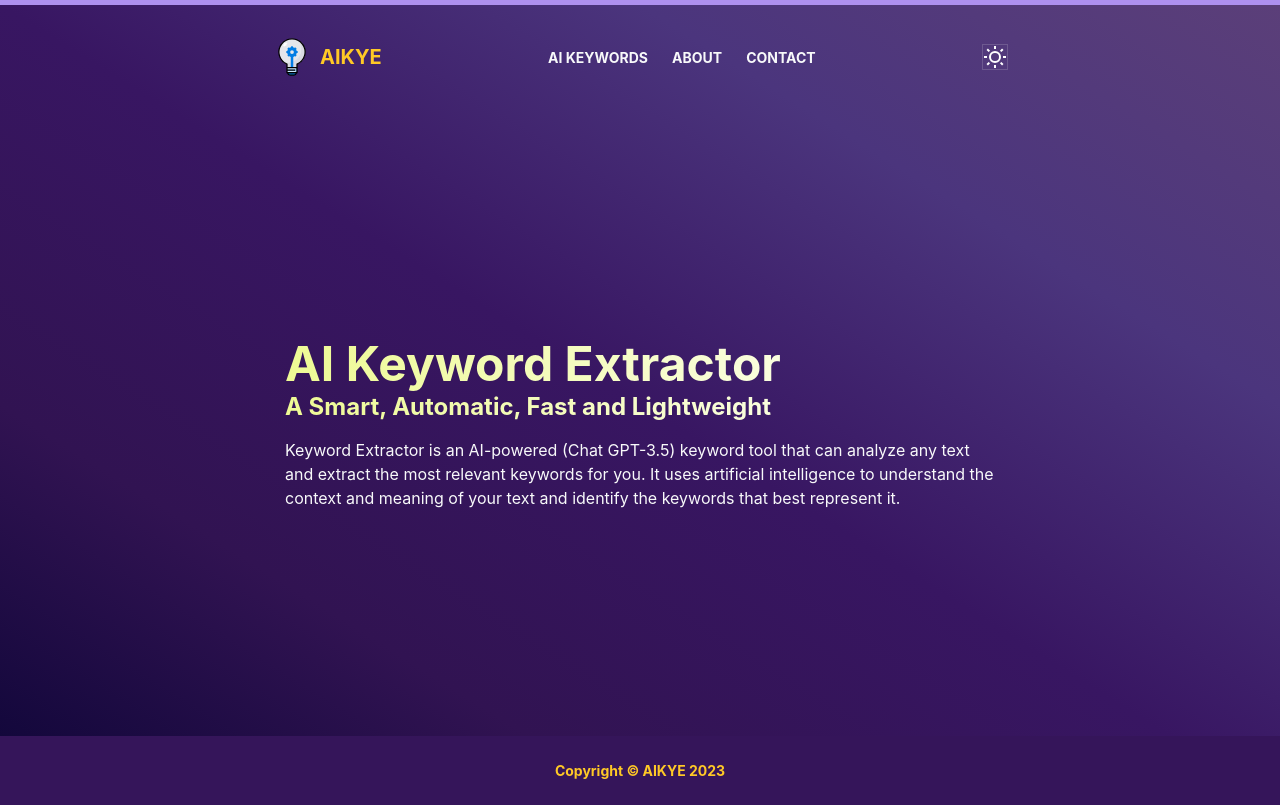
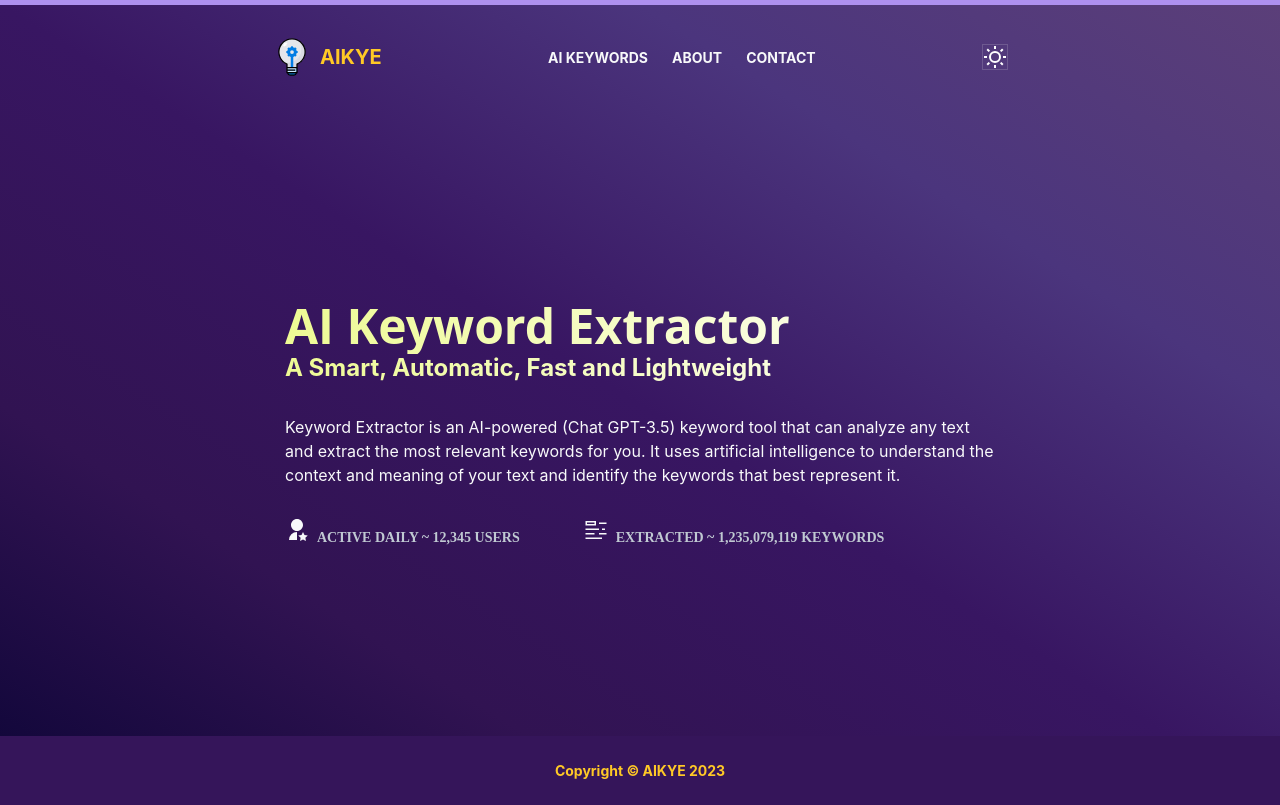
Before and after one commit to manitu85/ai-keywords-extractor, a React (Vite) app: page / in a window 1280 px wide. Built offline with nearby package versions, Linux system fonts and the light colour scheme.

Commit message:
feat: minor changes

```diff
--- a/src/components/Elements/Feature.jsx
+++ b/src/components/Elements/Feature.jsx
@@ -1,19 +1,75 @@
-import { Flex, Heading, Text } from '@chakra-ui/react';
+import { Box, Flex, Heading, HStack, Icon, Text } from '@chakra-ui/react';
+import CountUp from 'react-countup';
+import { RiUserStarFill } from 'react-icons/ri';
+import { VscSymbolKeyword } from 'react-icons/vsc';
 
 const headingGradient = 'linear(to-l, #fff, #eefa94)';
 
-export default function Feature({ title, sub, desc, ...rest }) {
+const Feature = ({ title, sub, desc, ...rest }) => {
   return (
-    <Flex p={5} w={750} direction='column' justify='flexStart' {...rest}>
-      <Heading as='h1' fontSize='5xl' bgGradient={headingGradient} bgClip='text'>
-        {title}
-      </Heading>
-      <Heading as='h2' fontSize='2xl' bgGradient={headingGradient} bgClip='text'>
-        {sub}
-      </Heading>
+    <Flex p={5} w={750} direction='column' justify='flexStart' gap={4} {...rest}>
+      <Box>
+        <Heading
+          as='h1'
+          fontSize='5xl'
+          bgGradient={headingGradient}
+          bgClip='text'
+          fontFamily='"Open Sans"'
+        >
+          {title}
+        </Heading>
+        <Heading as='h2' fontSize='2xl' bgGradient={headingGradient} bgClip='text'>
+          {sub}
+        </Heading>
+      </Box>
       <Text text='fg-accent' mt={4}>
         {desc}
       </Text>
+      <Flex justify='flex-start' gap={16} mt={2}>
+        <HStack spacing={2}>
+          <Icon as={RiUserStarFill} boxSize={6} currentColor />
+          <Text
+            color='fg-muted'
+            mt={4}
+            fontSize='sm'
+            fontWeight='bold'
+            textTransform='uppercase'
+            fontFamily='"Open Sans'
+          >
+            <span>
+              {' '}
+              active daily <CountUp
+                prefix='~ '
+                start={73}
+                end={12345}
+                duration={3}
+                delay={0.1}
+              />{' '}
+              users{' '}
+            </span>
+          </Text>
+        </HStack>
+        <HStack spacing={2}>
+          <Icon as={VscSymbolKeyword} boxSize={6} currentColor />
+          <Text
+            color='fg-muted'
+            mt={4}
+            fontSize='sm'
+            fontWeight='bold'
+            textTransform='uppercase'
+            fontFamily='"Open Sans'
+          >
+            <span>
+              {' '}
+              extracted{' '}
+              <CountUp prefix='~ ' start={3562} end={1235079120} duration={6} delay={0.1} />{' '}
+              keywords{' '}
+            </span>
+          </Text>
+        </HStack>
+      </Flex>
     </Flex>
   );
-}
+};
+
+export default Feature;
--- a/src/components/Elements/Heading.jsx
+++ b/src/components/Elements/Heading.jsx
@@ -2,7 +2,7 @@ import { Flex } from '@chakra-ui/react';
 
 import { ChakraLogo, EslintLogo, PrettierLogo, ReactLogo, ViteLogo } from '@/assets';
 
-export default function Heading() {
+const Heading = () => {
   const styles = {
     fontSize: '3rem',
     fontWeight: 'bold'
@@ -38,4 +38,5 @@ export default function Heading() {
       </div>
     </Flex>
   );
-}
+};
+export default Heading;
--- a/src/components/Elements/index.js
+++ b/src/components/Elements/index.js
@@ -1,3 +1,4 @@
 export { default as Container } from './Container';
 export { default as Feature } from './Feature';
 export { default as Heading } from './Heading';
+export { default as ListItem } from './ListItemComponent';
```
Also changed, not shown: src/components/Elements/ListItemComponent.jsx (added, +12 -0 lines).
